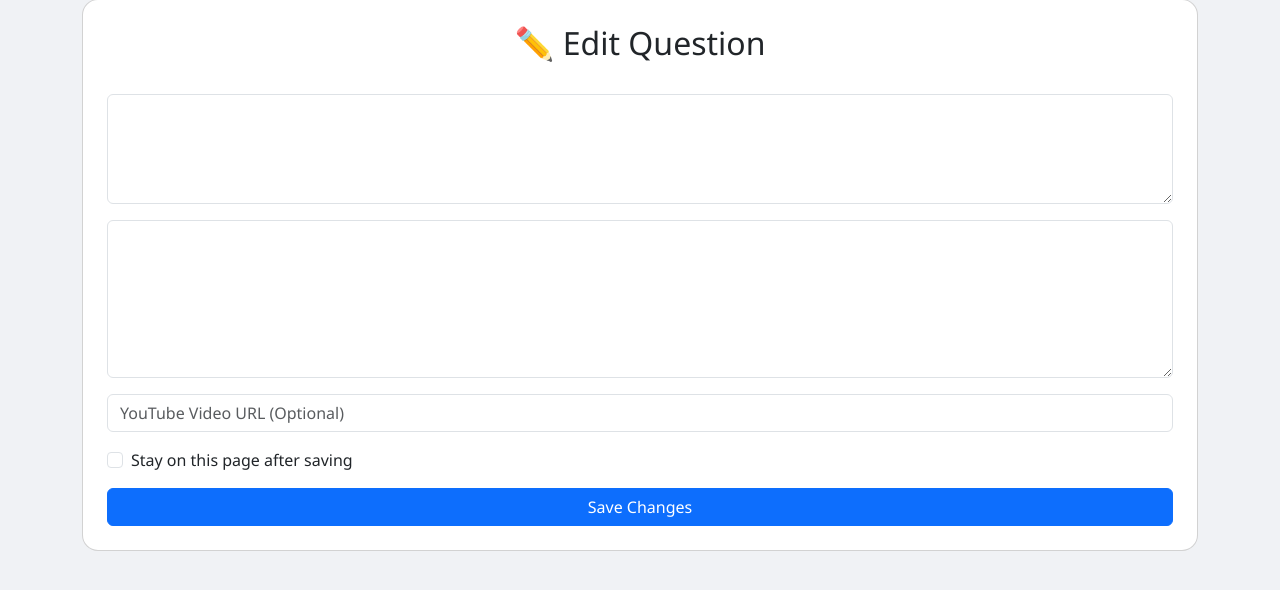
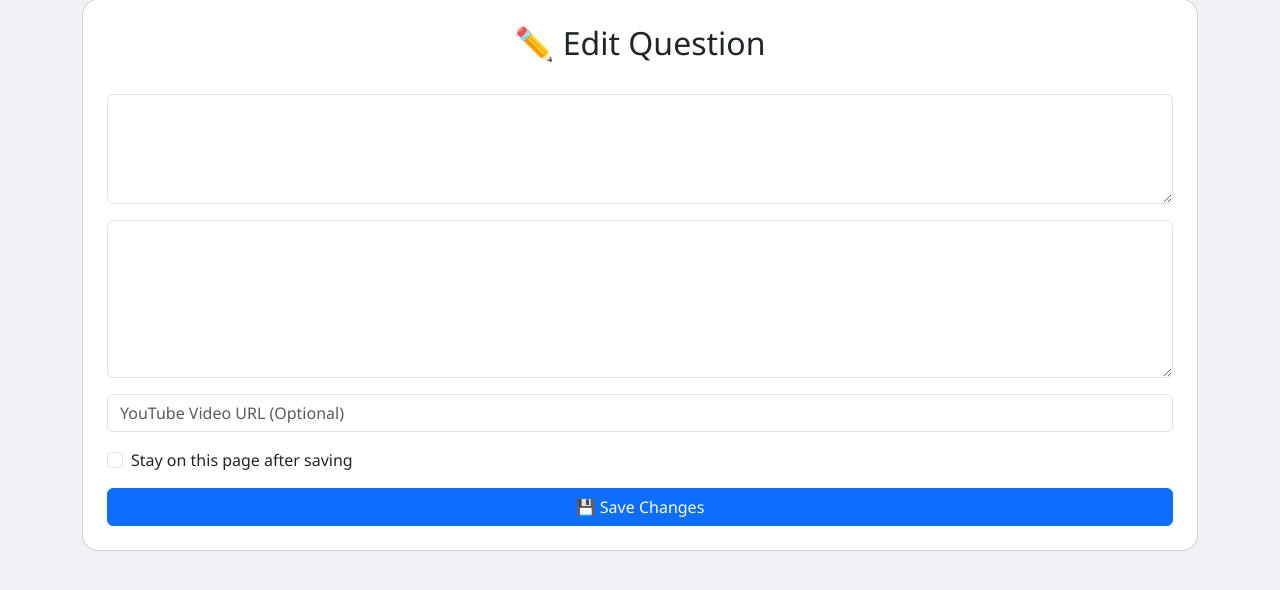
Before and after one commit to csatindia2013/thinkgate, a Flask app: page /admin/edit/5 in a window 1280 px wide. Shown: the part 51-641 px from the top of the page. Run offline with Flask 3, Linux system fonts and the light colour scheme; the visitor is signed in with stand-in values (Sample User, id 1); data that the repository does not hold is empty.

Commit message:
Update edit_question.html

```diff
--- a/templates/edit_question.html
+++ b/templates/edit_question.html
@@ -1,10 +1,10 @@
 <!DOCTYPE html>
 <html lang="en">
 <head>
-  <meta charset="UTF-8">
-  <meta name="viewport" content="width=device-width, initial-scale=1">
+  <meta charset="UTF-8" />
+  <meta name="viewport" content="width=device-width, initial-scale=1" />
   <title>Edit Question - AI Student Chat</title>
-  <link href="https://cdn.jsdelivr.net/npm/bootstrap@5.3.2/dist/css/bootstrap.min.css" rel="stylesheet">
+  <link href="https://cdn.jsdelivr.net/npm/bootstrap@5.3.2/dist/css/bootstrap.min.css" rel="stylesheet" />
   <style>
     body {
       background: #f0f2f5;
@@ -35,7 +35,7 @@
         <textarea name="answer" class="form-control" required rows="6">{{ question.answer }}</textarea>
       </div>
       <div class="mb-3">
-        <input type="text" name="video_url" class="form-control" value="{{ question.video_url }}" placeholder="YouTube Video URL (Optional)">
+        <input type="text" name="youtube" class="form-control" value="{{ question.youtube }}" placeholder="YouTube Video URL (Optional)">
       </div>
       <div class="form-check mb-3">
         <input class="form-check-input" type="checkbox" name="stay_on_page" value="yes" id="stayOnPage">
@@ -43,7 +43,7 @@
           Stay on this page after saving
         </label>
       </div>
-      <button type="submit" class="btn btn-primary w-100">Save Changes</button>
+      <button type="submit" class="btn btn-primary w-100">💾 Save Changes</button>
     </form>
   </div>
 </div>
```
